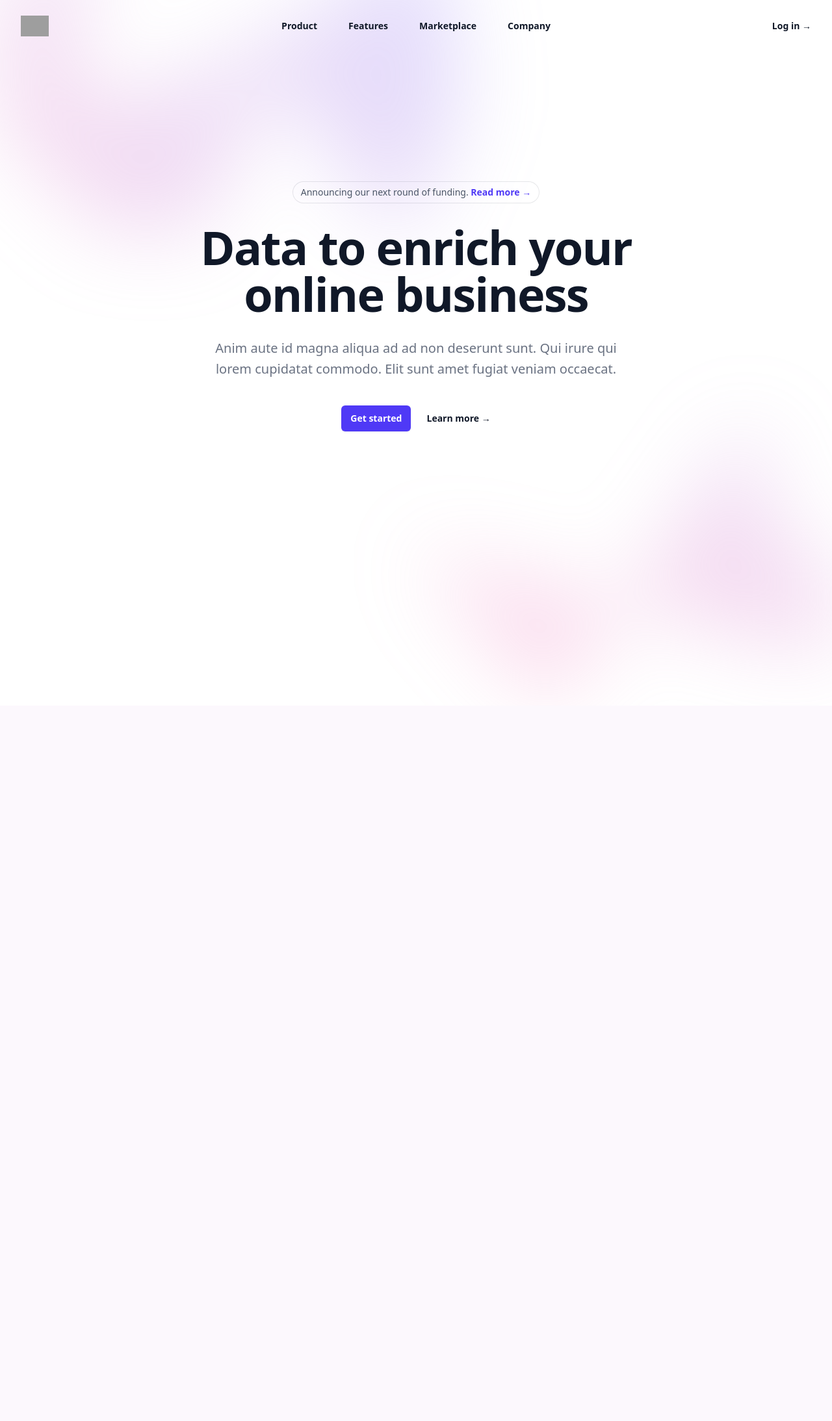
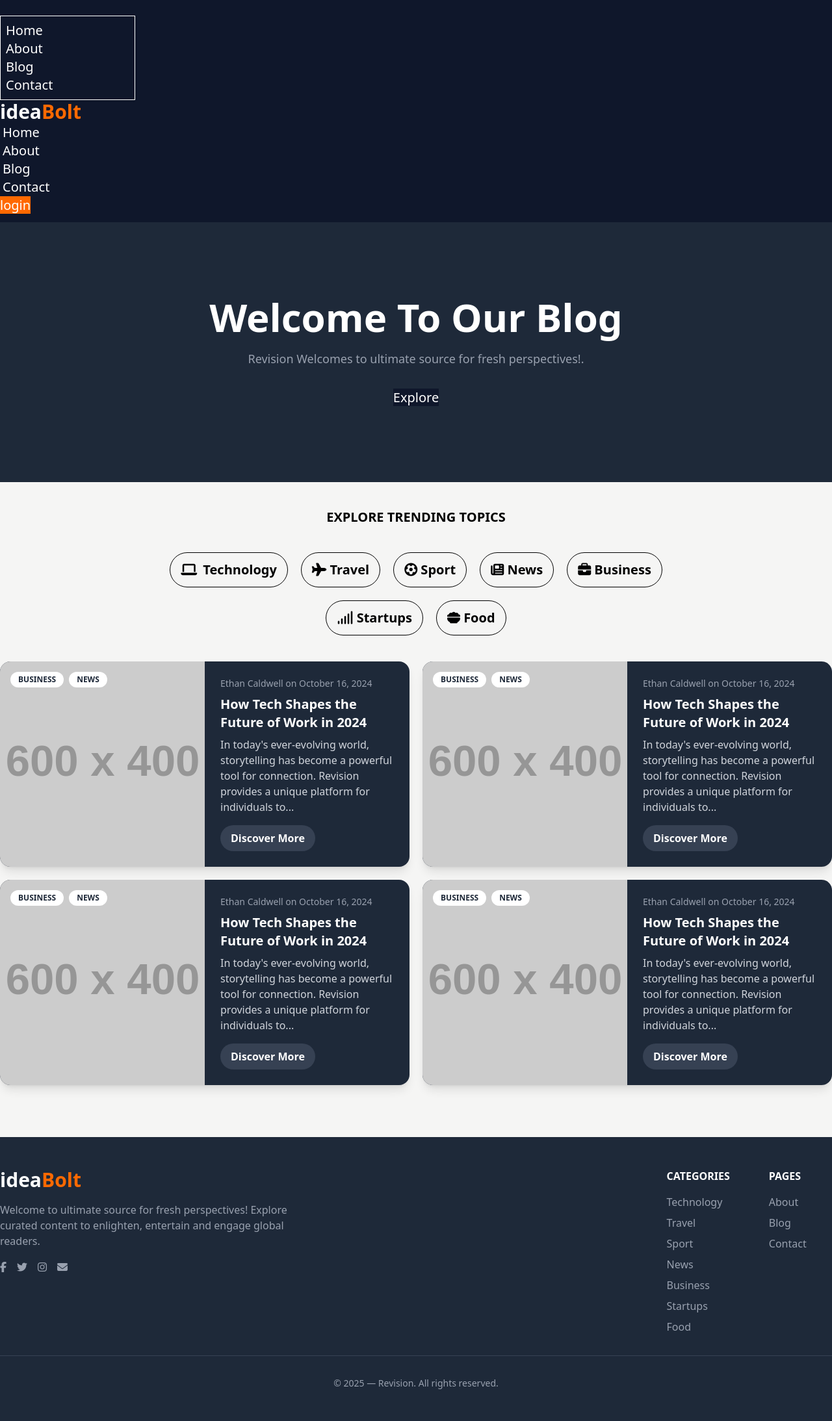
Before and after one commit to Sawon-52/IdeaBolt, a PHP site: page / in a window 1280 px wide. Shown: the whole page at 65% size. Before the commit the page ends 1014 px from the top, so only its background shows below. Run offline with PHP 8.4, Linux system fonts and the light colour scheme; grey boxes labelled with a size stand in for pictures from a placeholder-image service; some libraries are stand-ins or nearby versions; grey boxes are pictures that could not be loaded.

Commit message:
created Home page

```diff
--- a/index.php
+++ b/index.php
@@ -1,97 +1,193 @@
+
 <!DOCTYPE html>
 <html lang="en">
   <head>
-    <meta charset="UTF-8">
-    <meta name="viewport" content="width=device-width, initial-scale=1.0">
+    <meta charset="UTF-8" />
+    <meta name="viewport" content="width=device-width, initial-scale=1.0" />
+
+    <!-- tailwind cdn -->
     <script src="https://unpkg.com/@tailwindcss/browser@4"></script>
+    <link rel="stylesheet" href="https://cdnjs.cloudflare.com/ajax/libs/font-awesome/6.7.2/css/all.min.css" integrity="sha512-Evv84Mr4kqVGRNSgIGL/F/aIDqQb7xQ2vcrdIwxfjThSH8CSR7PBEakCr51Ck+w+/U6swU2Im1vVX0SVk9ABhg==" crossorigin="anonymous" referrerpolicy="no-referrer" />
+
+    <!-- daisy ui cdn -->
+    <link href="https://cdn.jsdelivr.net/npm/daisyui@5" rel="stylesheet" type="text/css" />
+    <script src="https://cdn.jsdelivr.net/npm/@tailwindcss/browser@4"></script>
+
+     <!-- google font link  -->
+     <link rel="preconnect" href="https://fonts.googleapis.com">
+    <link rel="preconnect" href="https://fonts.gstatic.com" crossorigin>
+    <link href="https://fonts.googleapis.com/css2?family=Roboto:ital,wght@0,100..900;1,100..900&display=swap" rel="stylesheet">
+
+    <link rel="stylesheet" href="styles.css">
+
     <title>Home | ideaBolt</title>
   </head>
   <body>
-<div class="bg-white">
-  <header class="absolute inset-x-0 top-0 z-50">
-    <nav class="flex items-center justify-between p-6 lg:px-8" aria-label="Global">
-      <div class="flex lg:flex-1">
-        <a href="#" class="-m-1.5 p-1.5">
-          <span class="sr-only">Your Company</span>
-          <img class="h-8 w-auto" src="https://tailwindcss.com/plus-assets/img/logos/mark.svg?color=indigo&shade=600" alt="">
-        </a>
+    <header class="sticky top-0 bg-slate-900 z-10">
+      <!-- navber -->
+      <nav class="max-w-screen-xl mx-auto">
+        <div class="navbar text-white py-3">
+          <div class="navbar-start">
+            <div class="dropdown bg-slate-900">
+              <div tabindex="0" role="button" class="btn btn-ghost lg:hidden">
+                <svg xmlns="http://www.w3.org/2000/svg" class="h-5 w-5" fill="none" viewBox="0 0 24 24" stroke="currentColor"><path stroke-linecap="round" stroke-linejoin="round" stroke-width="2" d="M4 6h16M4 12h8m-8 6h16" /></svg>
               </div>
-      <div class="flex lg:hidden">
-        <button type="button" class="-m-2.5 inline-flex items-center justify-center rounded-md p-2.5 text-gray-700">
-          <span class="sr-only">Open main menu</span>
-          <svg class="size-6" fill="none" viewBox="0 0 24 24" stroke-width="1.5" stroke="currentColor" aria-hidden="true" data-slot="icon">
-            <path stroke-linecap="round" stroke-linejoin="round" d="M3.75 6.75h16.5M3.75 12h16.5m-16.5 5.25h16.5" />
-          </svg>
-        </button>
+              <ul tabindex="0" class="menu menu-sm dropdown-content bg-base-100 rounded-box z-1 mt-3 w-52 p-2 shadow bg-slate-900 border text-xl">
+                <li><a href="/index.html">Home</a></li>
+                <li><a href="/about.html">About</a></li>
+                <li><a href="/blog.html">Blog</a></li>
+                <li><a href="/contact.html">Contact</a></li>
+              </ul>
             </div>
-      <div class="hidden lg:flex lg:gap-x-12">
-        <a href="#" class="text-sm/6 font-semibold text-gray-900">Product</a>
-        <a href="#" class="text-sm/6 font-semibold text-gray-900">Features</a>
-        <a href="#" class="text-sm/6 font-semibold text-gray-900">Marketplace</a>
-        <a href="#" class="text-sm/6 font-semibold text-gray-900">Company</a>
+            <a class="text-3xl font-bold">idea<span class="text-orange-500">Bolt</span></a>
           </div>
-      <div class="hidden lg:flex lg:flex-1 lg:justify-end">
-        <a href="#" class="text-sm/6 font-semibold text-gray-900">Log in <span aria-hidden="true">&rarr;</span></a>
+          <div class="navbar-center hidden lg:flex">
+            <ul class="menu menu-horizontal px-1 text-xl">
+                <li><a href="/index.html">Home</a></li>
+                <li><a href="/about.html">About</a></li>
+                <li><a href="/blog.html">Blog</a></li>
+                <li><a href="/contact.html">Contact</a></li>
+            </ul>
+          </div>
+          <div class="navbar-end">
+            <a class="btn bg-orange-500 text-white text-xl">login</a>
+          </div>
         </div>
       </nav>
-    <!-- Mobile menu, show/hide based on menu open state. -->
-    <div class="lg:hidden" role="dialog" aria-modal="true">
-      <!-- Background backdrop, show/hide based on slide-over state. -->
-      <div class="fixed inset-0 z-50"></div>
-      <div class="fixed inset-y-0 right-0 z-50 w-full overflow-y-auto bg-white px-6 py-6 sm:max-w-sm sm:ring-1 sm:ring-gray-900/10">
-        <div class="flex items-center justify-between">
-          <a href="#" class="-m-1.5 p-1.5">
-            <span class="sr-only">Your Company</span>
-            <img class="h-8 w-auto" src="https://tailwindcss.com/plus-assets/img/logos/mark.svg?color=indigo&shade=600" alt="">
-          </a>
-          <button type="button" class="-m-2.5 rounded-md p-2.5 text-gray-700">
-            <span class="sr-only">Close menu</span>
-            <svg class="size-6" fill="none" viewBox="0 0 24 24" stroke-width="1.5" stroke="currentColor" aria-hidden="true" data-slot="icon">
-              <path stroke-linecap="round" stroke-linejoin="round" d="M6 18 18 6M6 6l12 12" />
-            </svg>
-          </button>
-        </div>
-        <div class="mt-6 flow-root">
-          <div class="-my-6 divide-y divide-gray-500/10">
-            <div class="space-y-2 py-6">
-              <a href="#" class="-mx-3 block rounded-lg px-3 py-2 text-base/7 font-semibold text-gray-900 hover:bg-gray-50">Product</a>
-              <a href="#" class="-mx-3 block rounded-lg px-3 py-2 text-base/7 font-semibold text-gray-900 hover:bg-gray-50">Features</a>
-              <a href="#" class="-mx-3 block rounded-lg px-3 py-2 text-base/7 font-semibold text-gray-900 hover:bg-gray-50">Marketplace</a>
-              <a href="#" class="-mx-3 block rounded-lg px-3 py-2 text-base/7 font-semibold text-gray-900 hover:bg-gray-50">Company</a>
-            </div>
-            <div class="py-6">
-              <a href="#" class="-mx-3 block rounded-lg px-3 py-2.5 text-base/7 font-semibold text-gray-900 hover:bg-gray-50">Log in</a>
+    </header>
+
+    <!----hero section --->
+    <section class="bg-gray-800 text-white">
+      <div class="max-w-screen-xl mx-auto min-h-[400px] flex flex-col justify-center items-center">
+        <div class="text-center max-w-4xl">
+          <h1 class="text-4xl md:text-6xl font-semibold mb-5">Welcome To Our Blog</h1>
+          <p class="text-lg text-gray-400 mb-8">Revision Welcomes to ultimate source for fresh perspectives!.</p>
+          <a href="blog.html" class="btn bg-slate-900 text-white text-xl">Explore</a>
         </div>
       </div>
+    </section>
+
+    <!-- main section -->
+    <main class="flex flex-col justify-center bg-stone-100">
+      <section class="max-w-screen-xl mx-auto my-10">
+        <!-- category -->
+        <div class="flex flex-col items-center space-y-10">
+          <h2 class="uppercase font-bold text-xl">Explore Trending Topics</h2>
+
+          <div class="flex gap-5 items-center flex-wrap max-w-3xl justify-center cursor-pointer">
+            <div class="text-xl border p-3 rounded-full px-4 font-bold hover:bg-slate-200"><i class="fa-solid fa-laptop mr-1"></i> Technology</div>
+            <div class="text-xl border p-3 rounded-full px-4 font-bold hover:bg-slate-200"><i class="fa-solid fa-plane"></i> Travel</div>
+            <div class="text-xl border p-3 rounded-full px-4 font-bold hover:bg-slate-200"><i class="fa-solid fa-futbol"></i> Sport</div>
+            <div class="text-xl border p-3 rounded-full px-4 font-bold hover:bg-slate-200"><i class="fa-solid fa-newspaper"></i> News</div>
+            <div class="text-xl border p-3 rounded-full px-4 font-bold hover:bg-slate-200"><i class="fa-solid fa-briefcase"></i> Business</div>
+            <div class="text-xl border p-3 rounded-full px-4 font-bold hover:bg-slate-200"><i class="fa-solid fa-signal"></i> Startups</div>
+            <div class="text-xl border p-3 rounded-full px-4 font-bold hover:bg-slate-200"><i class="fa-solid fa-bowl-food"></i> Food</div>
           </div>
         </div>
+
+        <!-- blog card -->
+        <section class="grid grid-cols-1 lg:grid-cols-2 gap-5 py-10">
+          <div class="relative bg-gray-800 rounded-2xl overflow-hidden shadow-lg flex flex-col md:flex-row">
+            <img src="https://placehold.co/600x400/FF5733/FFFFFF?text=Radio" alt="Radio" class="w-full md:w-1/2 object-cover" />
+            <div class="p-6 w-full md:w-1/2">
+              <p class="text-gray-400 text-sm mb-2">Ethan Caldwell on October 16, 2024</p>
+              <div class="absolute left-4 top-4 flex space-x-2 mb-4">
+                <span class="bg-white text-gray-800 px-3 py-1 rounded-full text-xs font-semibold uppercase">Business</span>
+                <span class="bg-white text-gray-800 px-3 py-1 rounded-full text-xs font-semibold uppercase">News</span>
               </div>
-  </header>
-
-  <div class="relative isolate px-6 pt-14 lg:px-8">
-    <div class="absolute inset-x-0 -top-40 -z-10 transform-gpu overflow-hidden blur-3xl sm:-top-80" aria-hidden="true">
-      <div class="relative left-[calc(50%-11rem)] aspect-1155/678 w-[36.125rem] -translate-x-1/2 rotate-[30deg] bg-linear-to-tr from-[#ff80b5] to-[#9089fc] opacity-30 sm:left-[calc(50%-30rem)] sm:w-[72.1875rem]" style="clip-path: polygon(74.1% 44.1%, 100% 61.6%, 97.5% 26.9%, 85.5% 0.1%, 80.7% 2%, 72.5% 32.5%, 60.2% 62.4%, 52.4% 68.1%, 47.5% 58.3%, 45.2% 34.5%, 27.5% 76.7%, 0.1% 64.9%, 17.9% 100%, 27.6% 76.8%, 76.1% 97.7%, 74.1% 44.1%)"></div>
-    </div>
-    <div class="mx-auto max-w-2xl py-32 sm:py-48 lg:py-56">
-      <div class="hidden sm:mb-8 sm:flex sm:justify-center">
-        <div class="relative rounded-full px-3 py-1 text-sm/6 text-gray-600 ring-1 ring-gray-900/10 hover:ring-gray-900/20">
-          Announcing our next round of funding. <a href="#" class="font-semibold text-indigo-600"><span class="absolute inset-0" aria-hidden="true"></span>Read more <span aria-hidden="true">&rarr;</span></a>
+              <h2 class="text-white text-xl font-semibold mb-2">How Tech Shapes the Future of Work in 2024</h2>
+              <p class="text-gray-300 mb-4">In today's ever-evolving world, storytelling has become a powerful tool for connection. Revision provides a unique platform for individuals to...</p>
+              <a href="#" class="bg-gray-700 hover:bg-gray-600 text-white font-semibold py-2 px-4 rounded-full inline-block">Discover More</a>
             </div>
           </div>
-      <div class="text-center">
-        <h1 class="text-5xl font-semibold tracking-tight text-balance text-gray-900 sm:text-7xl">Data to enrich your online business</h1>
-        <p class="mt-8 text-lg font-medium text-pretty text-gray-500 sm:text-xl/8">Anim aute id magna aliqua ad ad non deserunt sunt. Qui irure qui lorem cupidatat commodo. Elit sunt amet fugiat veniam occaecat.</p>
-        <div class="mt-10 flex items-center justify-center gap-x-6">
-          <a href="#" class="rounded-md bg-indigo-600 px-3.5 py-2.5 text-sm font-semibold text-white shadow-xs hover:bg-indigo-500 focus-visible:outline-2 focus-visible:outline-offset-2 focus-visible:outline-indigo-600">Get started</a>
-          <a href="#" class="text-sm/6 font-semibold text-gray-900">Learn more <span aria-hidden="true">→</span></a>
+
+          <div class="relative bg-gray-800 rounded-2xl overflow-hidden shadow-lg flex flex-col md:flex-row">
+            <img src="https://placehold.co/600x400/FF5733/FFFFFF?text=Radio" alt="Radio" class="w-full md:w-1/2 object-cover" />
+            <div class="p-6 w-full md:w-1/2">
+              <p class="text-gray-400 text-sm mb-2">Ethan Caldwell on October 16, 2024</p>
+              <div class="absolute left-4 top-4 flex space-x-2 mb-4">
+                <span class="bg-white text-gray-800 px-3 py-1 rounded-full text-xs font-semibold uppercase">Business</span>
+                <span class="bg-white text-gray-800 px-3 py-1 rounded-full text-xs font-semibold uppercase">News</span>
+              </div>
+              <h2 class="text-white text-xl font-semibold mb-2">How Tech Shapes the Future of Work in 2024</h2>
+              <p class="text-gray-300 mb-4">In today's ever-evolving world, storytelling has become a powerful tool for connection. Revision provides a unique platform for individuals to...</p>
+              <a href="#" class="bg-gray-700 hover:bg-gray-600 text-white font-semibold py-2 px-4 rounded-full inline-block">Discover More</a>
             </div>
           </div>
+
+          <div class="relative bg-gray-800 rounded-2xl overflow-hidden shadow-lg flex flex-col md:flex-row">
+            <img src="https://placehold.co/600x400/FF5733/FFFFFF?text=Radio" alt="Radio" class="w-full md:w-1/2 object-cover" />
+            <div class="p-6 w-full md:w-1/2">
+              <p class="text-gray-400 text-sm mb-2">Ethan Caldwell on October 16, 2024</p>
+              <div class="absolute left-4 top-4 flex space-x-2 mb-4">
+                <span class="bg-white text-gray-800 px-3 py-1 rounded-full text-xs font-semibold uppercase">Business</span>
+                <span class="bg-white text-gray-800 px-3 py-1 rounded-full text-xs font-semibold uppercase">News</span>
               </div>
-    <div class="absolute inset-x-0 top-[calc(100%-13rem)] -z-10 transform-gpu overflow-hidden blur-3xl sm:top-[calc(100%-30rem)]" aria-hidden="true">
-      <div class="relative left-[calc(50%+3rem)] aspect-1155/678 w-[36.125rem] -translate-x-1/2 bg-linear-to-tr from-[#ff80b5] to-[#9089fc] opacity-30 sm:left-[calc(50%+36rem)] sm:w-[72.1875rem]" style="clip-path: polygon(74.1% 44.1%, 100% 61.6%, 97.5% 26.9%, 85.5% 0.1%, 80.7% 2%, 72.5% 32.5%, 60.2% 62.4%, 52.4% 68.1%, 47.5% 58.3%, 45.2% 34.5%, 27.5% 76.7%, 0.1% 64.9%, 17.9% 100%, 27.6% 76.8%, 76.1% 97.7%, 74.1% 44.1%)"></div>
+              <h2 class="text-white text-xl font-semibold mb-2">How Tech Shapes the Future of Work in 2024</h2>
+              <p class="text-gray-300 mb-4">In today's ever-evolving world, storytelling has become a powerful tool for connection. Revision provides a unique platform for individuals to...</p>
+              <a href="#" class="bg-gray-700 hover:bg-gray-600 text-white font-semibold py-2 px-4 rounded-full inline-block">Discover More</a>
             </div>
           </div>
         </div>
 
+          <div class="relative bg-gray-800 rounded-2xl overflow-hidden shadow-lg flex flex-col md:flex-row">
+            <img src="https://placehold.co/600x400/FF5733/FFFFFF?text=Radio" alt="Radio" class="w-full md:w-1/2 object-cover" />
+            <div class="p-6 w-full md:w-1/2">
+              <p class="text-gray-400 text-sm mb-2">Ethan Caldwell on October 16, 2024</p>
+              <div class="absolute left-4 top-4 flex space-x-2 mb-4">
+                <span class="bg-white text-gray-800 px-3 py-1 rounded-full text-xs font-semibold uppercase">Business</span>
+                <span class="bg-white text-gray-800 px-3 py-1 rounded-full text-xs font-semibold uppercase">News</span>
+              </div>
+              <h2 class="text-white text-xl font-semibold mb-2">How Tech Shapes the Future of Work in 2024</h2>
+              <p class="text-gray-300 mb-4">In today's ever-evolving world, storytelling has become a powerful tool for connection. Revision provides a unique platform for individuals to...</p>
+              <a href="#" class="bg-gray-700 hover:bg-gray-600 text-white font-semibold py-2 px-4 rounded-full inline-block">Discover More</a>
+            </div>
+          </div>
+        </section>
+      </section>
+    </main>
+
+    <!-- footer  -->
+    <footer class="bg-gray-800 py-12">
+      <div class="max-w-screen-xl mx-auto container flex flex-col md:flex-row justify-between items-center md:items-start">
+        <div class="mb-8 md:mb-0 text-center md:text-left max-w-md">
+          <div class="flex justify-center md:justify-start items-center mb-4">
+            <a class="text-3xl font-bold text-white">idea<span class="text-orange-500">Bolt</span></a>
+          </div>
+          <p class="text-gray-400 mb-4">Welcome to ultimate source for fresh perspectives! Explore curated content to enlighten, entertain and engage global readers.</p>
+          <div class="flex justify-center md:justify-start space-x-4">
+            <a href="#" class="text-gray-400 hover:text-white"><i class="fab fa-facebook-f"></i></a>
+            <a href="#" class="text-gray-400 hover:text-white"><i class="fab fa-twitter"></i></a>
+            <a href="#" class="text-gray-400 hover:text-white"><i class="fab fa-instagram"></i></a>
+            <a href="#" class="text-gray-400 hover:text-white"><i class="fas fa-envelope"></i></a>
+          </div>
+        </div>
+
+        <div class="grid grid-cols-2 gap-15 text-center md:text-left text-white">
+          <div>
+            <h3 class="font-semibold mb-4">CATEGORIES</h3>
+            <ul class="space-y-2">
+              <li><a href="#" class="text-gray-400 hover:text-white">Technology</a></li>
+              <li><a href="#" class="text-gray-400 hover:text-white">Travel</a></li>
+              <li><a href="#" class="text-gray-400 hover:text-white">Sport</a></li>
+              <li><a href="#" class="text-gray-400 hover:text-white"> News</a></li>
+              <li><a href="#" class="text-gray-400 hover:text-white"> Business</a></li>
+              <li><a href="#" class="text-gray-400 hover:text-white"> Startups</a></li>
+              <li><a href="#" class="text-gray-400 hover:text-white"> Food</a></li>
+            </ul>
+          </div>
+          <div>
+            <h3 class="font-semibold mb-4">PAGES</h3>
+            <ul class="space-y-2">
+              <li><a href="about.html" class="text-gray-400 hover:text-white">About</a></li>
+              <li><a href="blog.html" class="text-gray-400 hover:text-white">Blog</a></li>
+              <li><a href="contact.html" class="text-gray-400 hover:text-white">Contact</a></li>
+            </ul>
+          </div>
+        </div>
+      </div>
+      <hr class="border-gray-700 my-8" />
+      <p class="text-center text-sm text-gray-400">&copy; 2025 — Revision. All rights reserved.</p>
+    </footer>
   </body>
 </html>
--- /dev/null
+++ b/styles.css
@@ -0,0 +1,3 @@
+.roboto {
+  font-family: "Roboto", sans-serif;
+}
```
Lines whose indentation alone changed are shown as unchanged.
